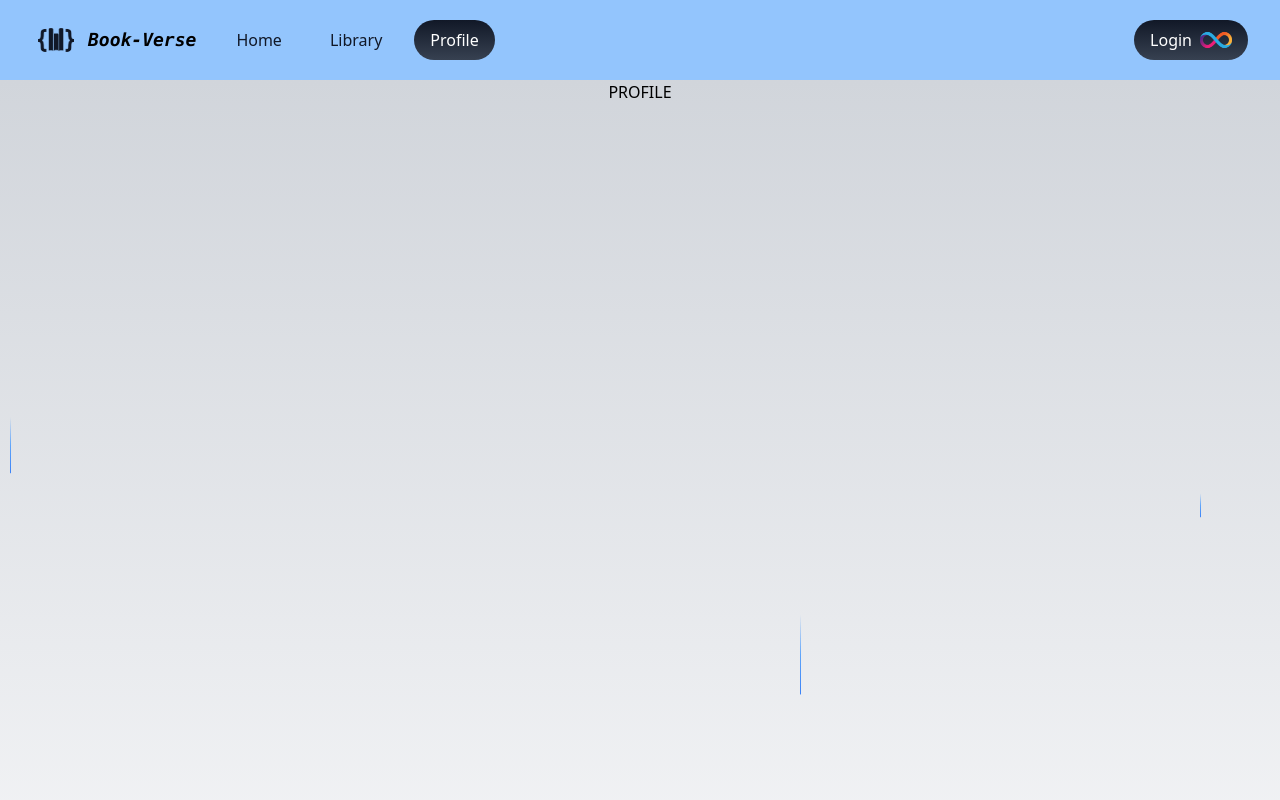
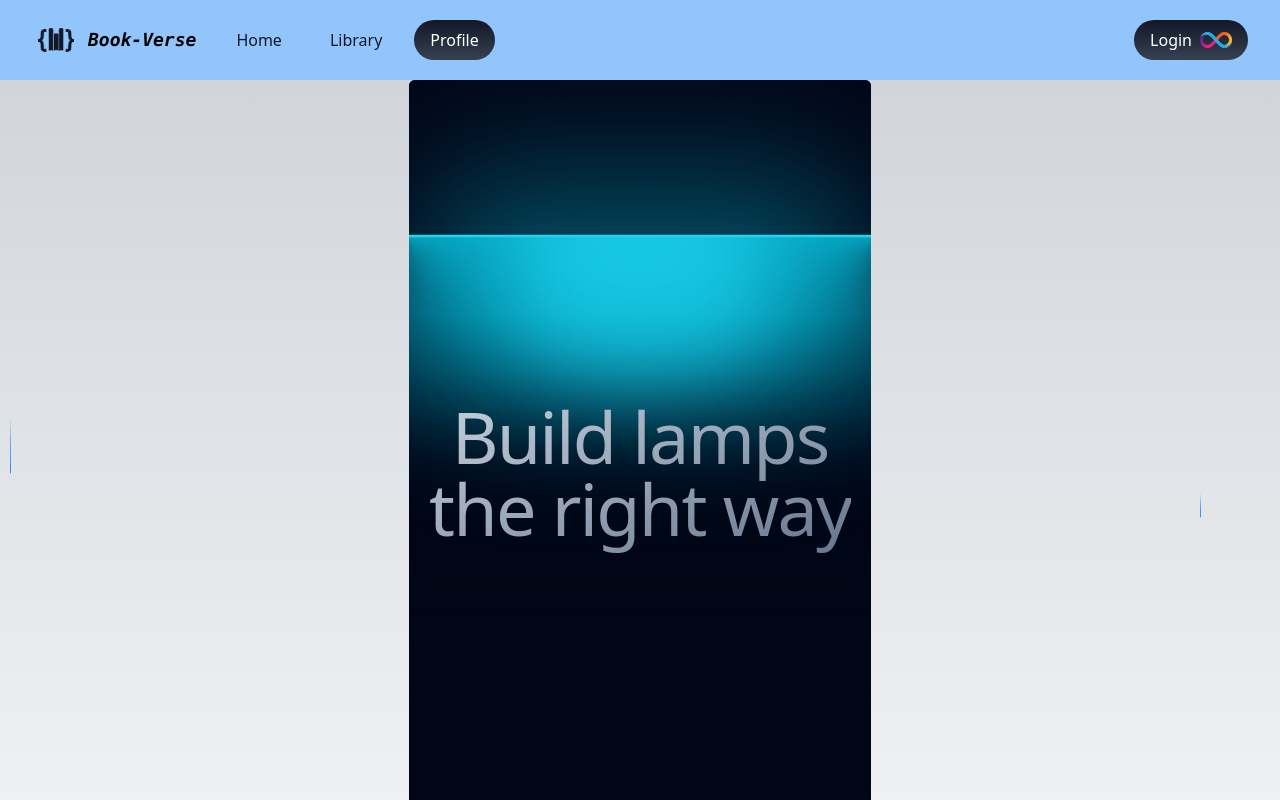
Before and after one commit to LouisFernando1204/Book-Verse_FrontEnd, a React (Vite) app: page /profile in a window 1280 px wide. Shown: the top 800 px of the page. Built offline with nearby package versions, Linux system fonts and the light colour scheme.

Commit message:
book detail pdf padding added ; minor profile update confirmation

```diff
--- a/index.html
+++ b/index.html
@@ -2,7 +2,7 @@
 <html lang="en" className="h-full">
   <head>
     <meta charset="UTF-8" />
-    <link rel="icon" type="image/svg+xml" href="/vite.svg" />
+    <link rel="icon" type="image/svg+xml" href="./src/assets/bookverse-logo.png" />
     <meta name="viewport" content="width=device-width, initial-scale=1.0" />
     <title>Book-Verse</title>
   </head>
--- /dev/null
+++ b/src/components/ui/lamp.jsx
@@ -0,0 +1,103 @@
+"use client";
+import React from "react";
+import { motion } from "framer-motion";
+import { cn } from "../../lib/utils";
+
+export function LampDemo() {
+  return (
+    (<LampContainer>
+      <motion.h1
+        initial={{ opacity: 0.5, y: 100 }}
+        whileInView={{ opacity: 1, y: 0 }}
+        transition={{
+          delay: 0.3,
+          duration: 0.8,
+          ease: "easeInOut",
+        }}
+        className="mt-8 bg-gradient-to-br from-slate-300 to-slate-500 py-4 bg-clip-text text-center text-4xl font-medium tracking-tight text-transparent md:text-7xl">
+        Hey tayo <br /> Hey tayo
+      </motion.h1>
+    </LampContainer>)
+  );
+}
+
+export const LampContainer = ({
+  children,
+  className
+}) => {
+  return (
+    (<div
+      className={cn(
+        "relative flex min-h-screen flex-col items-center justify-center overflow-hidden bg-slate-950 w-full rounded-md z-0",
+        className
+      )}>
+      <div
+        className="relative flex w-full flex-1 scale-y-125 items-center justify-center isolate z-0 ">
+        <motion.div
+          initial={{ opacity: 0.5, width: "15rem" }}
+          whileInView={{ opacity: 1, width: "30rem" }}
+          transition={{
+            delay: 0.3,
+            duration: 0.8,
+            ease: "easeInOut",
+          }}
+          style={{
+            backgroundImage: `conic-gradient(var(--conic-position), var(--tw-gradient-stops))`,
+          }}
+          className="absolute inset-auto right-1/2 h-56 overflow-visible w-[30rem] bg-gradient-conic from-cyan-500 via-transparent to-transparent text-white [--conic-position:from_70deg_at_center_top]">
+          <div
+            className="absolute  w-[100%] left-0 bg-slate-950 h-40 bottom-0 z-20 [mask-image:linear-gradient(to_top,white,transparent)]" />
+          <div
+            className="absolute  w-40 h-[100%] left-0 bg-slate-950  bottom-0 z-20 [mask-image:linear-gradient(to_right,white,transparent)]" />
+        </motion.div>
+        <motion.div
+          initial={{ opacity: 0.5, width: "15rem" }}
+          whileInView={{ opacity: 1, width: "30rem" }}
+          transition={{
+            delay: 0.3,
+            duration: 0.8,
+            ease: "easeInOut",
+          }}
+          style={{
+            backgroundImage: `conic-gradient(var(--conic-position), var(--tw-gradient-stops))`,
+          }}
+          className="absolute inset-auto left-1/2 h-56 w-[30rem] bg-gradient-conic from-transparent via-transparent to-cyan-500 text-white [--conic-position:from_290deg_at_center_top]">
+          <div
+            className="absolute  w-40 h-[100%] right-0 bg-slate-950  bottom-0 z-20 [mask-image:linear-gradient(to_left,white,transparent)]" />
+          <div
+            className="absolute  w-[100%] right-0 bg-slate-950 h-40 bottom-0 z-20 [mask-image:linear-gradient(to_top,white,transparent)]" />
+        </motion.div>
+        <div
+          className="absolute top-1/2 h-48 w-full translate-y-12 scale-x-150 bg-slate-950 blur-2xl"></div>
+        <div
+          className="absolute top-1/2 z-50 h-48 w-full bg-transparent opacity-10 backdrop-blur-md"></div>
+        <div
+          className="absolute inset-auto z-50 h-36 w-[28rem] -translate-y-1/2 rounded-full bg-cyan-500 opacity-50 blur-3xl"></div>
+        <motion.div
+          initial={{ width: "8rem" }}
+          whileInView={{ width: "16rem" }}
+          transition={{
+            delay: 0.3,
+            duration: 0.8,
+            ease: "easeInOut",
+          }}
+          className="absolute inset-auto z-30 h-36 w-64 -translate-y-[6rem] rounded-full bg-cyan-400 blur-2xl"></motion.div>
+        <motion.div
+          initial={{ width: "15rem" }}
+          whileInView={{ width: "30rem" }}
+          transition={{
+            delay: 0.3,
+            duration: 0.8,
+            ease: "easeInOut",
+          }}
+          className="absolute inset-auto z-50 h-0.5 w-[30rem] -translate-y-[7rem] bg-cyan-400 "></motion.div>
+
+        <div
+          className="absolute inset-auto z-40 h-44 w-full -translate-y-[12.5rem] bg-slate-950 "></div>
+      </div>
+      <div className="relative z-50 flex -translate-y-80 flex-col items-center px-5">
+        {children}
+      </div>
+    </div>)
+  );
+};
--- a/src/views/BookDetail.jsx
+++ b/src/views/BookDetail.jsx
@@ -37,7 +37,7 @@
     };
 
     return (
-        <div className="w-screen h-screen">
+        <div className="w-screen h-screen p-8 bg-white">
             {isLoading ? (
                 <LoadingScreen />
             ) : errorMessage ? (
--- a/src/views/Profile.jsx
+++ b/src/views/Profile.jsx
@@ -1,7 +1,39 @@
+"use client";
+import React from "react";
+import { motion } from "framer-motion";
+import { LampContainer } from "../components/ui/lamp";
+
 const Profile = () => {
     return (
         <div>
+            <LampContainer>
+                <motion.h1
+                    initial={{ opacity: 0.5, y: 100 }}
+                    whileInView={{ opacity: 1, y: 0 }}
+                    transition={{
+                        delay: 0.3,
+                        duration: 0.8,
+                        ease: "easeInOut",
+                    }}
+                    className="mt-8 bg-gradient-to-br from-slate-300 to-slate-500 py-4 bg-clip-text text-center text-4xl font-medium tracking-tight text-transparent md:text-7xl"
+                >
+                    Build lamps <br /> the right way
+                </motion.h1>
+            </LampContainer>
             PROFILE
+
+            {/* Jumlah follower berapa
+            Jumlah Following
+            Book yang kamu upload berapa
+            Jumlah kontribusi donasi (berapa kali)
+            Reward yang udah didapatkan (bunga berapa, pesawat berapa, kapal berapa)
+            Settings (opsional)
+            Pop-up create book
+            Task for user
+            Subscribtion book (specific artist) → kayak onlyfans untuk book */}
+
+            subscription button
+
         </div>
     )
 }
```
